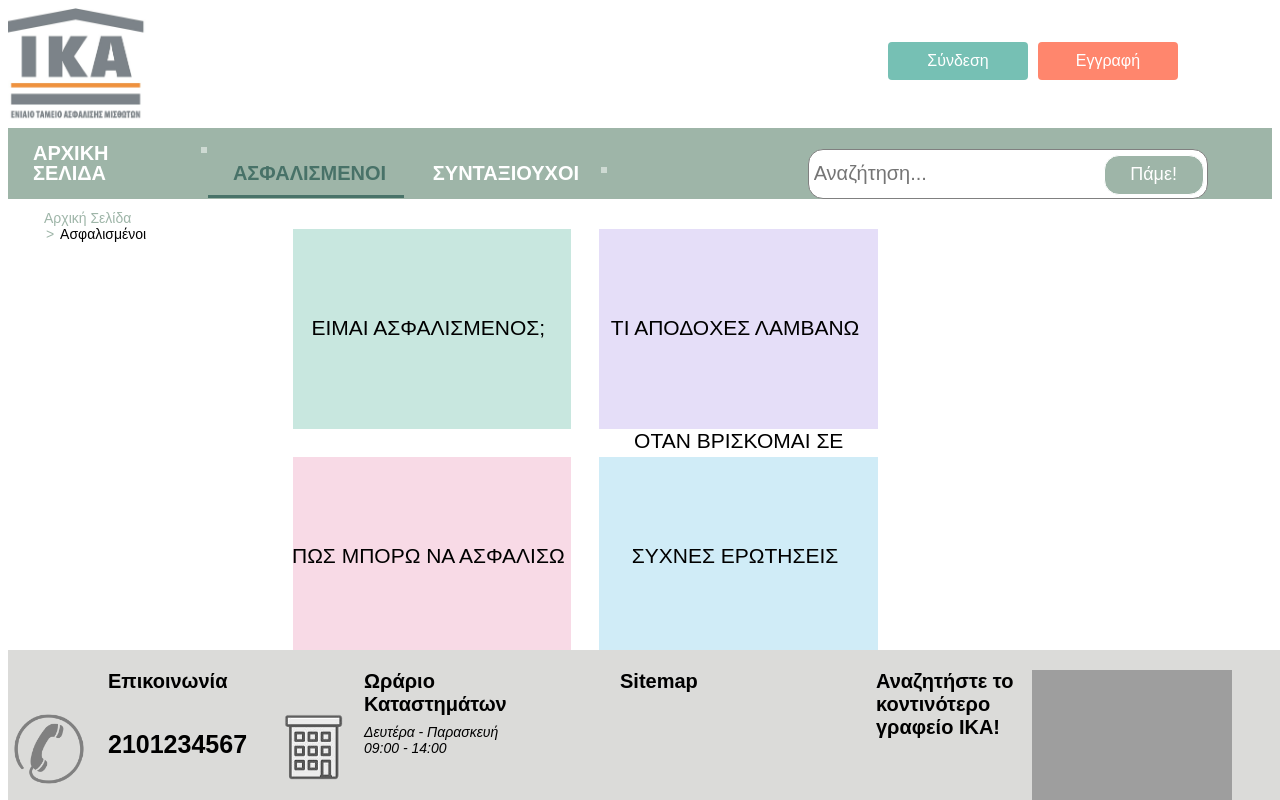
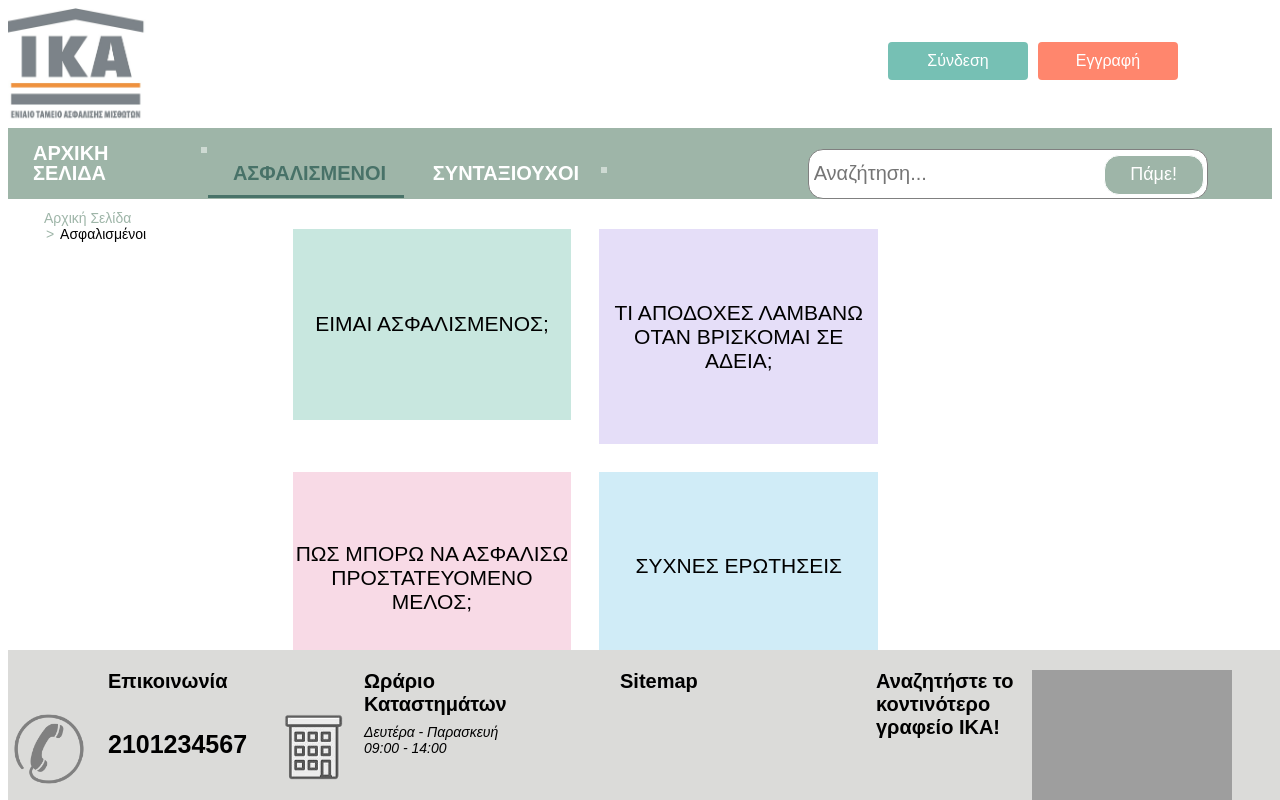
Before and after one commit to jimjasson/IKA, a PHP site: page /pages/insured.php in a window 1280 px wide. Run offline with PHP 8.4, Linux system fonts and the light colour scheme; grey boxes are pictures that could not be loaded.

Commit message:
Add files via upload

```diff
--- a/assets/css/insured.css
+++ b/assets/css/insured.css
@@ -55,34 +55,24 @@ ul.breadcrumb li a:hover {
     margin: 2%;
 }
 
-.insured_menu ul li:before {
-    content: '';
-    display: inline-block;
-    height: 100%;
-    vertical-align: middle;
-    margin-right: -.35em;
-}
-
 .insured_menu ul .first:hover {
     background-color: #9ad1c3;
 }
 
 .insured_menu ul .first {
-    display: inline-block;
+    padding-top: 12%;
+    padding-bottom: 12%;
     background-color: #c8e7df;
     text-align: center;
-    vertical-align: middle;
-    height: 200px;
     font-family: 'Didact Gothic', sans-serif;
     font-size: 21px;
 }
 
 .insured_menu ul .second {
-    display: inline-block;
+    padding-top: 10.3%;
+    padding-bottom: 10.3%;
     background-color: #e5def8;
     text-align: center;
-    vertical-align: middle;
-    height: 200px;
     font-family: 'Didact Gothic', sans-serif;
     font-size: 21px;
 }
@@ -92,11 +82,10 @@ ul.breadcrumb li a:hover {
 }
 
 .insured_menu ul .third {
-    display: inline-block;
+    padding-top: 10.05%;
+    padding-bottom: 10.05%;
     background-color: #f8dae6;
     text-align: center;
-    vertical-align: middle;
-    height: 200px;
     font-family: 'Didact Gothic', sans-serif;
     font-size: 21px;
 }
@@ -106,11 +95,10 @@ ul.breadcrumb li a:hover {
 }
 
 .insured_menu ul .fourth {
-    display: inline-block;
+    padding-top: 11.8%;
+    padding-bottom: 11.8%;
     background-color: #d0ecf7;
     text-align: center;
-    vertical-align: middle;
-    height: 200px;
     font-family: 'Didact Gothic', sans-serif;
     font-size: 21px;
 }
--- a/assets/css/style.css
+++ b/assets/css/style.css
@@ -18,7 +18,8 @@
 
 
 .home_left_menu{
-  top: 40%;
+  top: 46%;
+  bottom: 15%;
   left: 17.3%;
   width: 20%;
   height: 28%;
@@ -53,7 +54,8 @@
 
 
 .home_right_menu{
-  top: 40%;
+  top: 46%;
+  bottom: 15%;
   left: 38%;
   width: 20%;
   height: 28%;
@@ -89,7 +91,7 @@
 .notification_banner {
   width: 20.5%;
   position: absolute;
-  top: 26.6%;
+  top: 32.6%;
   left: 17.3%;
   height: 10.7%;
   background-color: #9EB5A8;
@@ -108,9 +110,9 @@
 .notification_banner_border {
   width: 20.5%;
   position: absolute;
-  top: 26.6%;
+  top: 32.6%;
   left: 37%;
-  height: 10%;
+  height: 9.8%;
   background-color: white;
   border-color: #9EB5A8;
   border-style: solid;
```
